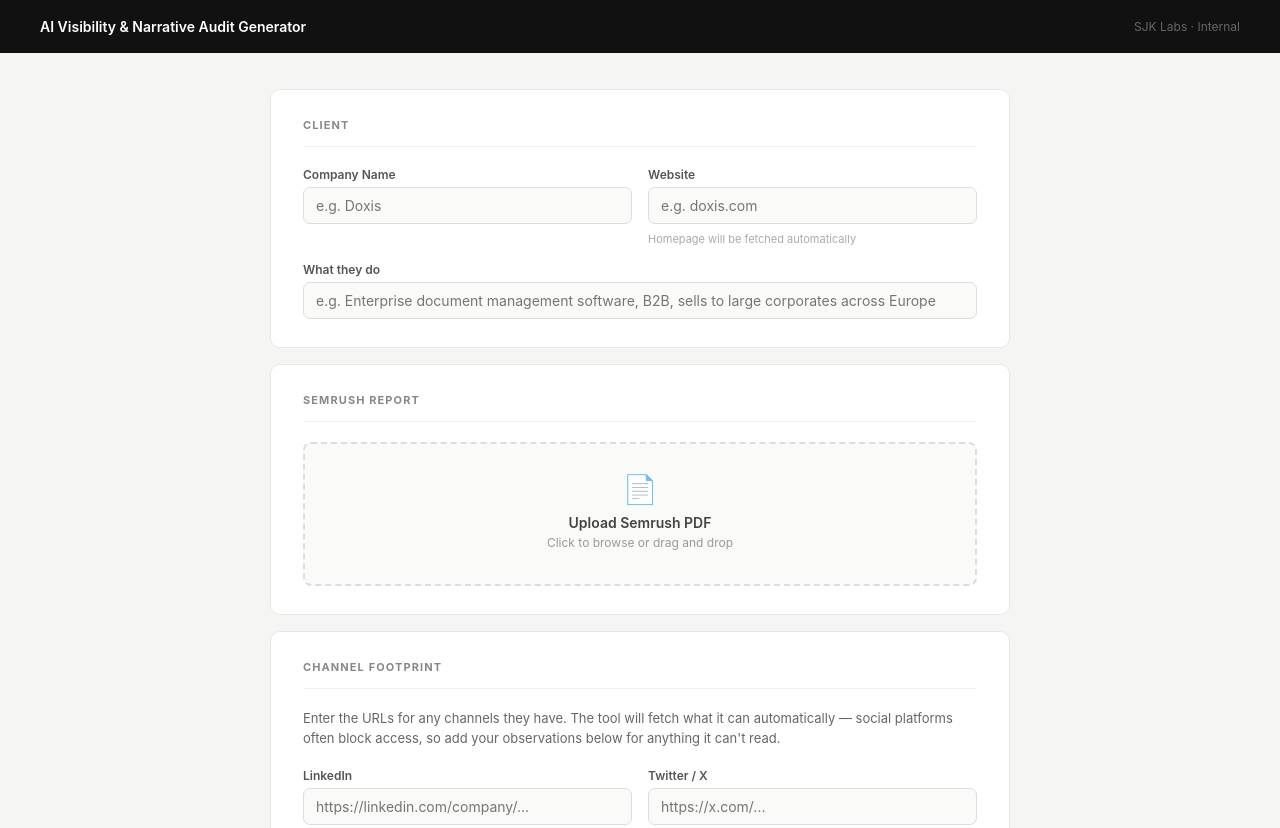
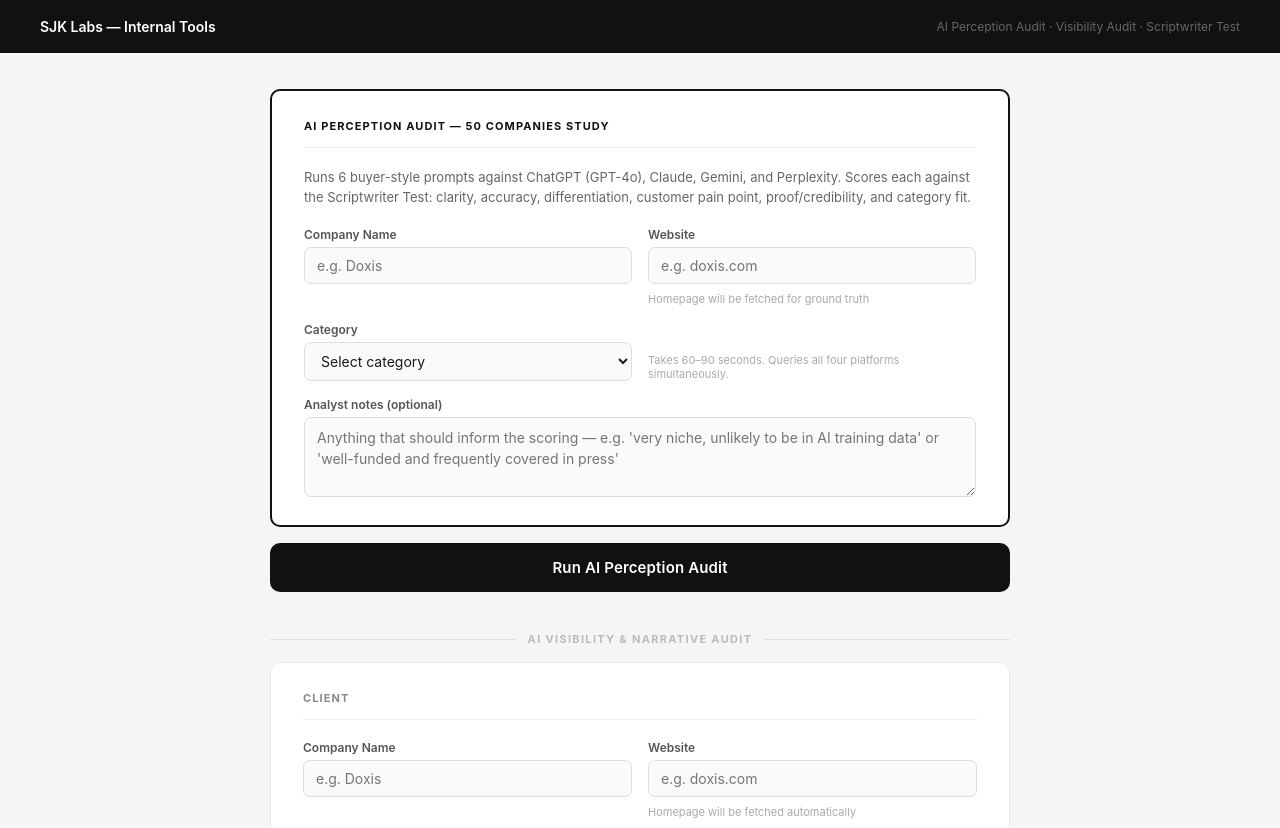
Before and after one commit to sarahjkemp/audit-generator, a website: page public/index.html in a window 1280 px wide. Shown: the top 828 px of the page. Drawn offline with nearby package versions, Linux system fonts and the light colour scheme.

Commit message:
Move AI Perception Audit to top as primary tool with own fields
- Gives audit its own company name and website fields (audit_company, audit_website)
- Moves it above the other two tools — it's now first on the page
- Updates header to reflect all three tools
- Removes dependency on shared Client section fields

Co-Authored-By: Claude Sonnet 4.6 <noreply@anthropic.com>

```diff
--- a/public/index.html
+++ b/public/index.html
@@ -232,11 +232,62 @@
 <body>
 
 <header>
-  <h1>AI Visibility & Narrative Audit Generator</h1>
-  <span>SJK Labs · Internal</span>
+  <h1>SJK Labs — Internal Tools</h1>
+  <span>AI Perception Audit · Visibility Audit · Scriptwriter Test</span>
 </header>
 
 <div class="container">
+
+  <!-- ── AI PERCEPTION AUDIT ─────────────────────────────────────────── -->
+
+  <div class="section" style="border:2px solid #111;">
+    <div class="section-label" style="color:#111;">AI Perception Audit — 50 Companies Study</div>
+    <p style="font-size:13px;color:#666;margin-bottom:20px;line-height:1.5;">Runs 6 buyer-style prompts against ChatGPT (GPT-4o), Claude, Gemini, and Perplexity. Scores each against the Scriptwriter Test: clarity, accuracy, differentiation, customer pain point, proof/credibility, and category fit.</p>
+    <div class="grid-2">
+      <div class="field">
+        <label>Company Name</label>
+        <input type="text" id="audit_company" placeholder="e.g. Doxis">
+      </div>
+      <div class="field">
+        <label>Website</label>
+        <input type="text" id="audit_website" placeholder="e.g. doxis.com">
+        <span class="hint">Homepage will be fetched for ground truth</span>
+      </div>
+    </div>
+    <div class="grid-2">
+      <div class="field">
+        <label>Category</label>
+        <select id="audit_category">
+          <option value="">Select category</option>
+          <option value="PR / comms agency">PR / comms agency</option>
+          <option value="Consultancy">Consultancy</option>
+          <option value="B2B SaaS">B2B SaaS</option>
+          <option value="Founder-led expert business">Founder-led expert business</option>
+          <option value="AI / search / GEO firm">AI / search / GEO firm</option>
+          <option value="Other">Other</option>
+        </select>
+      </div>
+      <div class="field" style="align-self:end;">
+        <span class="hint" style="display:block;">Takes 60–90 seconds. Queries all four platforms simultaneously.</span>
+      </div>
+    </div>
+    <div class="grid-1">
+      <div class="field">
+        <label>Analyst notes (optional)</label>
+        <textarea id="audit_notes" style="min-height:80px" placeholder="Anything that should inform the scoring — e.g. 'very niche, unlikely to be in AI training data' or 'well-funded and frequently covered in press'"></textarea>
+      </div>
+    </div>
+  </div>
+
+  <button class="generate-btn" id="auditBtn" style="background:#111;" onclick="runCompanyAudit()">Run AI Perception Audit</button>
+
+  <div style="margin: 40px 0 16px; display: flex; align-items: center; gap: 12px;">
+    <div style="flex: 1; height: 1px; background: #e0e0de;"></div>
+    <div style="font-size: 11px; font-weight: 700; letter-spacing: 0.12em; text-transform: uppercase; color: #bbb; white-space: nowrap;">AI Visibility & Narrative Audit</div>
+    <div style="flex: 1; height: 1px; background: #e0e0de;"></div>
+  </div>
+
+  <!-- ── VISIBILITY AUDIT ────────────────────────────────────────────── -->
 
   <div class="section">
     <div class="section-label">Client</div>
@@ -451,41 +502,6 @@
 
   <button class="generate-btn scriptwriter-btn" id="scriptwriterBtn" onclick="runScriptwriterTest()">Run Scriptwriter Test</button>
 
-  <div style="margin: 40px 0 16px; display: flex; align-items: center; gap: 12px;">
-    <div style="flex: 1; height: 1px; background: #e0e0de;"></div>
-    <div style="font-size: 11px; font-weight: 700; letter-spacing: 0.12em; text-transform: uppercase; color: #bbb; white-space: nowrap;">AI Perception Audit — 50 Companies Study</div>
-    <div style="flex: 1; height: 1px; background: #e0e0de;"></div>
-  </div>
-
-  <div class="section">
-    <div class="section-label">Company Category</div>
-    <p style="font-size:13px;color:#666;margin-bottom:20px;line-height:1.5;">Runs 6 buyer-style prompts against ChatGPT (GPT-4o), Claude, Gemini, and Perplexity. Scores each against the Scriptwriter Test: clarity, accuracy, differentiation, customer pain point, proof/credibility, and category fit. Uses company name and website from the Client section above.</p>
-    <div class="grid-2">
-      <div class="field">
-        <label>Category</label>
-        <select id="audit_category">
-          <option value="">Select category</option>
-          <option value="PR / comms agency">PR / comms agency</option>
-          <option value="Consultancy">Consultancy</option>
-          <option value="B2B SaaS">B2B SaaS</option>
-          <option value="Founder-led expert business">Founder-led expert business</option>
-          <option value="AI / search / GEO firm">AI / search / GEO firm</option>
-          <option value="Other">Other</option>
-        </select>
-      </div>
-      <div class="field" style="align-self: end;">
-        <span class="hint" style="display:block;margin-top:4px;">Takes 60–90 seconds. Queries all four platforms simultaneously.</span>
-      </div>
-    </div>
-    <div class="grid-1">
-      <div class="field">
-        <label>Analyst notes (optional)</label>
-        <textarea id="audit_notes" style="min-height:80px" placeholder="Anything that should inform the scoring — e.g. 'very niche, unlikely to be in AI training data' or 'well-funded and frequently covered in press'"></textarea>
-      </div>
-    </div>
-  </div>
-
-  <button class="generate-btn" id="auditBtn" style="background:#1e3a4f;" onclick="runCompanyAudit()">Run AI Perception Audit</button>
 
   <div class="output-wrap" id="outputWrap">
     <div class="output-header">
@@ -719,11 +735,11 @@ function copyScriptwriterReport() {
 let auditMarkdown = '';
 
 async function runCompanyAudit() {
-  const clientName = document.getElementById('clientName').value.trim();
-  const website = document.getElementById('website').value.trim();
+  const clientName = document.getElementById('audit_company').value.trim();
+  const website = document.getElementById('audit_website').value.trim();
 
-  if (!clientName) { alert('Please enter the company name in the Client section above.'); return; }
-  if (!website)    { alert('Please enter the website URL in the Client section above.'); return; }
+  if (!clientName) { alert('Please enter the company name.'); return; }
+  if (!website)    { alert('Please enter the website URL.'); return; }
 
   const btn        = document.getElementById('auditBtn');
   const outputWrap = document.getElementById('auditOutputWrap');
```
